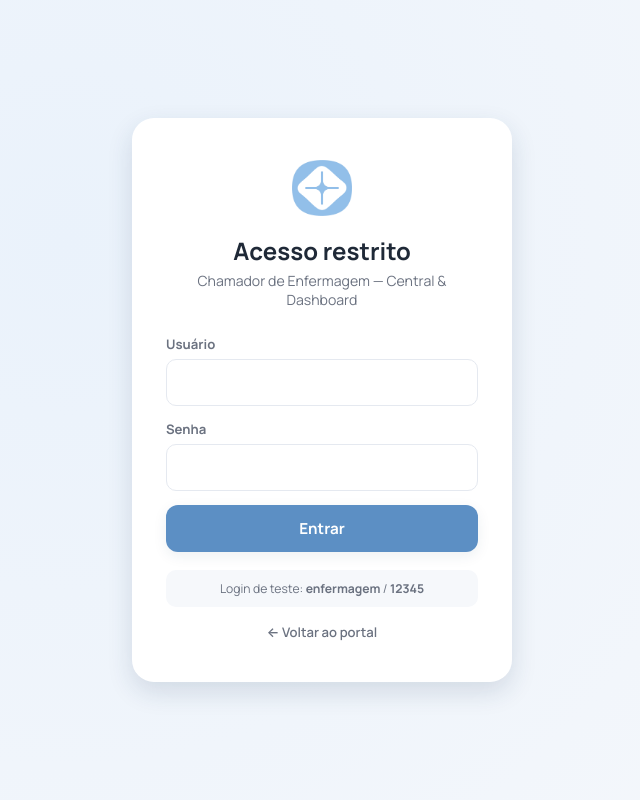
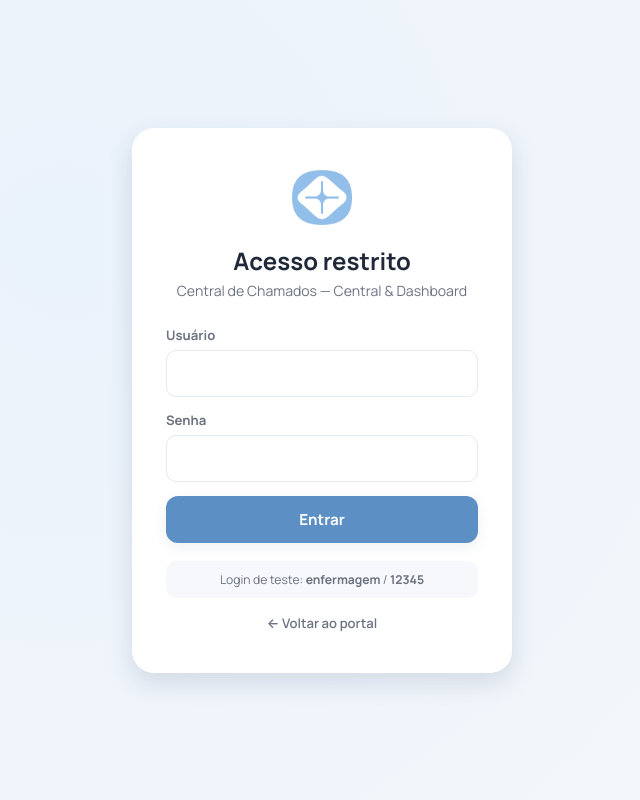
Before and after one commit to mixgsxd2-lab/CENTRAL-DE-CHAMADOS, a Flask app: page /enfermagem/login in a window 1280 px wide. Shown: the whole page, without its empty margins (318-958 px from the left). Run offline with Flask 3, Linux system fonts and the light colour scheme.

Commit message:
Mudança do nome da aplicação e todas as suas referências de "Chamador de Enfermagem" para "Central de Chamados"

```diff
--- a/app.py
+++ b/app.py
@@ -3,13 +3,13 @@
 
 Um único processo Flask hospeda dois sistemas independentes:
 
-  • Chamador de Enfermagem  (blueprints enfermagem_pages / enfermagem_api)
+  • Central de Chamados  (blueprints enfermagem_pages / enfermagem_api)
   • Central de Hotelaria     (blueprints hotelaria_pages / hotelaria_api,
                                sistema já existente, preservado)
 
 Cada sistema tem seu próprio conjunto de tabelas e rotas — a única coisa
 que compartilham é o processo/porta e, quando o paciente escolhe "OUTROS"
-no Chamador de Enfermagem, uma chamada de função interna que cria o
+na Central de Chamados, uma chamada de função interna que cria o
 chamado diretamente na Hotelaria (ver hotelaria/services.py). Toda a
 persistência é SQLite puro (biblioteca padrão, sem ORM) e a atualização em
 tempo real é feita por polling — o mesmo padrão comprovado do projeto
@@ -43,7 +43,7 @@ def create_app():
     # `window.CATEGORIAS = {{ categorias | tojson }}`) tem sua própria
     # política padrão do Jinja2 com `sort_keys: True` — que ignora o
     # `app.json.sort_keys` e reordena os dicts alfabeticamente. Isso
-    # bagunçava a ordem das categorias do Chamador de Enfermagem (que
+    # bagunçava a ordem das categorias da Central de Chamados (que
     # precisa ser Urgência, Dor, Soro, Falar com Enfermagem, Outros — a
     # mesma ordem definida em enfermagem/constants.py). Sobrescrevemos essa
     # política para que `tojson` também preserve a ordem de inserção.
--- a/config.py
+++ b/config.py
@@ -56,7 +56,7 @@ class Config:
     HOTELARIA_USUARIO_TESTE = os.environ.get("HOTELARIA_USUARIO", "admin")
     HOTELARIA_SENHA_TESTE = os.environ.get("HOTELARIA_SENHA", "12345")
 
-    # Credenciais de teste da área administrativa do Chamador de Enfermagem
+    # Credenciais de teste da área administrativa da Central de Chamados
     # (ver enfermagem/auth.py e enfermagem/routes.py).
     ENFERMAGEM_USUARIO_TESTE = os.environ.get("ENFERMAGEM_USUARIO", "enfermagem")
     ENFERMAGEM_SENHA_TESTE = os.environ.get("ENFERMAGEM_SENHA", "12345")
--- a/db.py
+++ b/db.py
@@ -18,7 +18,7 @@ from flask import current_app, g
 
 SCHEMA = """
 -- ---------------------------------------------------------------------
--- Chamador de Enfermagem
+-- Central de Chamados
 -- ---------------------------------------------------------------------
 CREATE TABLE IF NOT EXISTS enfermagem_chamados (
     id INTEGER PRIMARY KEY AUTOINCREMENT,
--- a/enfermagem/api.py
+++ b/enfermagem/api.py
@@ -1,5 +1,5 @@
 # -*- coding: utf-8 -*-
-"""API JSON do Chamador de Enfermagem — SQLite puro (sem ORM).
+"""API JSON da Central de Chamados — SQLite puro (sem ORM).
 
 Concorrência: as transições de status (`assumir`, `finalizar`) usam
 `UPDATE ... WHERE status = <status esperado>`. Se dois profissionais
--- a/enfermagem/auth.py
+++ b/enfermagem/auth.py
@@ -1,5 +1,5 @@
 # -*- coding: utf-8 -*-
-"""Autenticação da área administrativa do Chamador de Enfermagem.
+"""Autenticação da área administrativa da Central de Chamados.
 
 Mesmo padrão já usado pela Central de Hotelaria (hotelaria/routes.py):
 sessão simples de servidor + credenciais de teste configuráveis por
--- a/enfermagem/constants.py
+++ b/enfermagem/constants.py
@@ -1,5 +1,5 @@
 # -*- coding: utf-8 -*-
-"""Dados fixos do Chamador de Enfermagem: leitos, categorias e subopções.
+"""Dados fixos da Central de Chamados: leitos, categorias e subopções.
 
 A ordem das CATEGORIAS abaixo é a ordem exigida pela especificação e é
 preservada em toda a interface (tela do paciente, filtros, relatórios):
--- a/enfermagem/priority.py
+++ b/enfermagem/priority.py
@@ -1,5 +1,5 @@
 # -*- coding: utf-8 -*-
-"""Motor de prioridade do Chamador de Enfermagem.
+"""Motor de prioridade da Central de Chamados.
 
 A prioridade de um chamado é definida SOMENTE pela gravidade da subopção
 escolhida pelo paciente (0-100), definida em enfermagem/constants.py —
--- a/hotelaria/routes.py
+++ b/hotelaria/routes.py
@@ -540,7 +540,7 @@ def api_dashboard_resumo():
     media_avaliacao = round(sum(a["estrelas"] for a in avaliacoes) / len(avaliacoes), 2) if avaliacoes else 0
 
     # "outros" não é um serviço de hotelaria de fato — é só a caixa de
-    # entrada de chamados encaminhados pelo Chamador de Enfermagem — então
+    # entrada de chamados encaminhados pela Central de Chamados — então
     # não entra no gráfico "Chamados por serviço".
     por_servico = {chave: 0 for chave in SERVICOS if chave != "outros"}
     for c in linhas:
--- a/hotelaria/services.py
+++ b/hotelaria/services.py
@@ -2,9 +2,9 @@
 """Função central de criação de chamados de Hotelaria.
 
 Usada tanto pela própria API da Hotelaria (paciente abre um chamado
-diretamente em `/hotelaria`) quanto pelo Chamador de Enfermagem, quando o
-paciente escolhe a opção "OUTROS" (seção 5 da especificação) — nesse caso o
-Chamador de Enfermagem chama esta função diretamente (mesmo processo,
+diretamente em `/hotelaria`) quanto pela Central de Chamados, quando o
+paciente escolhe a opção "OUTROS" (seção 5 da especificação) — nesse caso a Central
+de Chamados chama esta função diretamente (mesmo processo,
 mesmo banco), sem passar pela fila de enfermagem, garantindo que o chamado
 apareça imediatamente na Central de Hotelaria.
 """
--- a/static/css/enfermagem.css
+++ b/static/css/enfermagem.css
@@ -1,5 +1,5 @@
 /* ==========================================================================
-   Hospital Rio Grande — Chamador de Enfermagem
+   Hospital Rio Grande — Central de Chamados
    Estilos ESPECÍFICOS deste módulo (fluxo do paciente, categorias, escala
    de dor). Tudo que é compartilhado com a Hotelaria (tokens de cor, botões,
    cabeçalho admin, dashboard, filtros, modal, login, portal e a tela de
--- a/templates/enfermagem/acompanhar.html
+++ b/templates/enfermagem/acompanhar.html
@@ -9,7 +9,7 @@
   <header class="cabecalho-paciente cabecalho-acompanhar">
     <div class="linha-topo-paciente">
       <div style="width:44px;"></div>
-      <span class="marca-paciente">RG · Chamador de Enfermagem</span>
+      <span class="marca-paciente">RG · Central de Chamados</span>
       <div style="width:34px;"></div>
     </div>
     <h1>Acompanhar chamado</h1>
--- a/templates/enfermagem/base.html
+++ b/templates/enfermagem/base.html
@@ -3,7 +3,7 @@
 <head>
 <meta charset="UTF-8">
 <meta name="viewport" content="width=device-width, initial-scale=1, maximum-scale=1, viewport-fit=cover">
-<title>{% block titulo %}Chamador de Enfermagem — Hospital Rio Grande{% endblock %}</title>
+<title>{% block titulo %}Central de Chamados — Hospital Rio Grande{% endblock %}</title>
 <link rel="icon" type="image/png" href="{{ url_for('static', filename='img/favicon.png') }}">
 <link rel="preconnect" href="https://fonts.googleapis.com">
 <link href="https://fonts.googleapis.com/css2?family=Manrope:wght@400;500;600;700;800&display=swap" rel="stylesheet">
--- a/templates/enfermagem/configuracoes.html
+++ b/templates/enfermagem/configuracoes.html
@@ -1,5 +1,5 @@
 {% extends "enfermagem/base.html" %}
-{% block titulo %}Configurações — Chamador de Enfermagem{% endblock %}
+{% block titulo %}Configurações — Central de Chamados{% endblock %}
 
 {% block conteudo %}
 <div class="app-admin">
--- a/templates/enfermagem/dashboard.html
+++ b/templates/enfermagem/dashboard.html
@@ -1,5 +1,5 @@
 {% extends "enfermagem/base.html" %}
-{% block titulo %}Dashboard — Chamador de Enfermagem{% endblock %}
+{% block titulo %}Dashboard — Central de Chamados{% endblock %}
 
 {% block conteudo %}
 <div class="app-admin">
--- a/templates/enfermagem/historico.html
+++ b/templates/enfermagem/historico.html
@@ -1,5 +1,5 @@
 {% extends "enfermagem/base.html" %}
-{% block titulo %}Histórico — Chamador de Enfermagem{% endblock %}
+{% block titulo %}Histórico — Central de Chamados{% endblock %}
 
 {% block conteudo %}
 <div class="app-admin">
--- a/templates/enfermagem/login.html
+++ b/templates/enfermagem/login.html
@@ -5,7 +5,7 @@
   <div class="cartao-login surgir">
     <img src="{{ url_for('static', filename='img/hotelaria-logo-icon.png') }}" alt="Hospital Rio Grande" class="selo-login">
     <h2>Acesso restrito</h2>
-    <p class="legenda">Chamador de Enfermagem — Central &amp; Dashboard</p>
+    <p class="legenda">Central de Chamados — Central &amp; Dashboard</p>
 
     {% with mensagens = get_flashed_messages() %}
       {% if mensagens %}
--- a/templates/enfermagem/paciente.html
+++ b/templates/enfermagem/paciente.html
@@ -1,5 +1,5 @@
 {% extends "enfermagem/base.html" %}
-{% block titulo %}Chamador de Enfermagem — Hospital Rio Grande{% endblock %}
+{% block titulo %}Central de Chamados — Hospital Rio Grande{% endblock %}
 {% block body_classe %}pagina-paciente{% endblock %}
 
 {% block conteudo %}
@@ -10,7 +10,7 @@
       <button class="botao-voltar" id="botaoVoltar" style="visibility:hidden;" aria-label="Voltar">
         <svg viewBox="0 0 24 24" fill="none" stroke="currentColor" stroke-width="2.4" stroke-linecap="round" stroke-linejoin="round"><path d="M15 18l-6-6 6-6"/></svg>
       </button>
-      <span class="marca-paciente">Chamador de Enfermagem</span>
+      <span class="marca-paciente">Central de Chamados</span>
       <div style="width:34px;"></div>
     </div>
     <div class="trilha-passos" id="trilhaPassos">
```
Also changed, not shown: hotelaria/models.py (+5 -5 lines), README.md.
